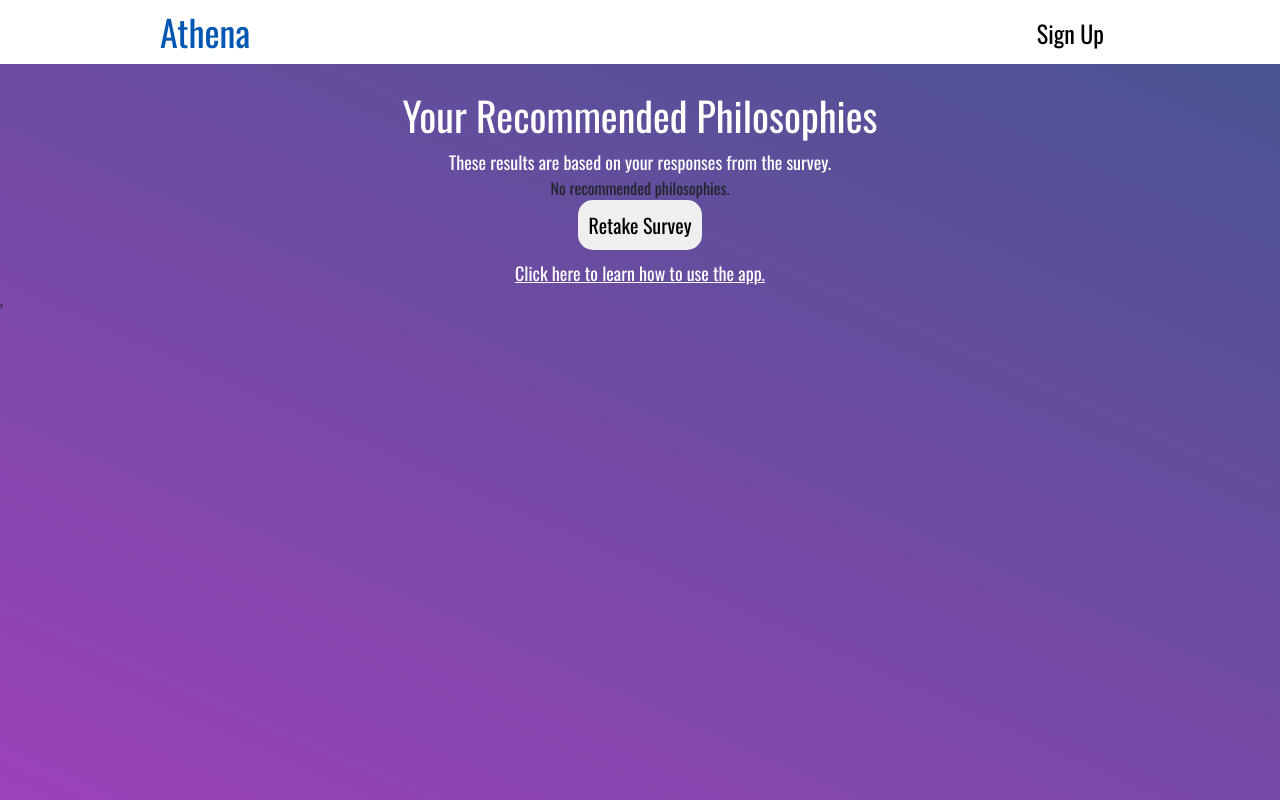
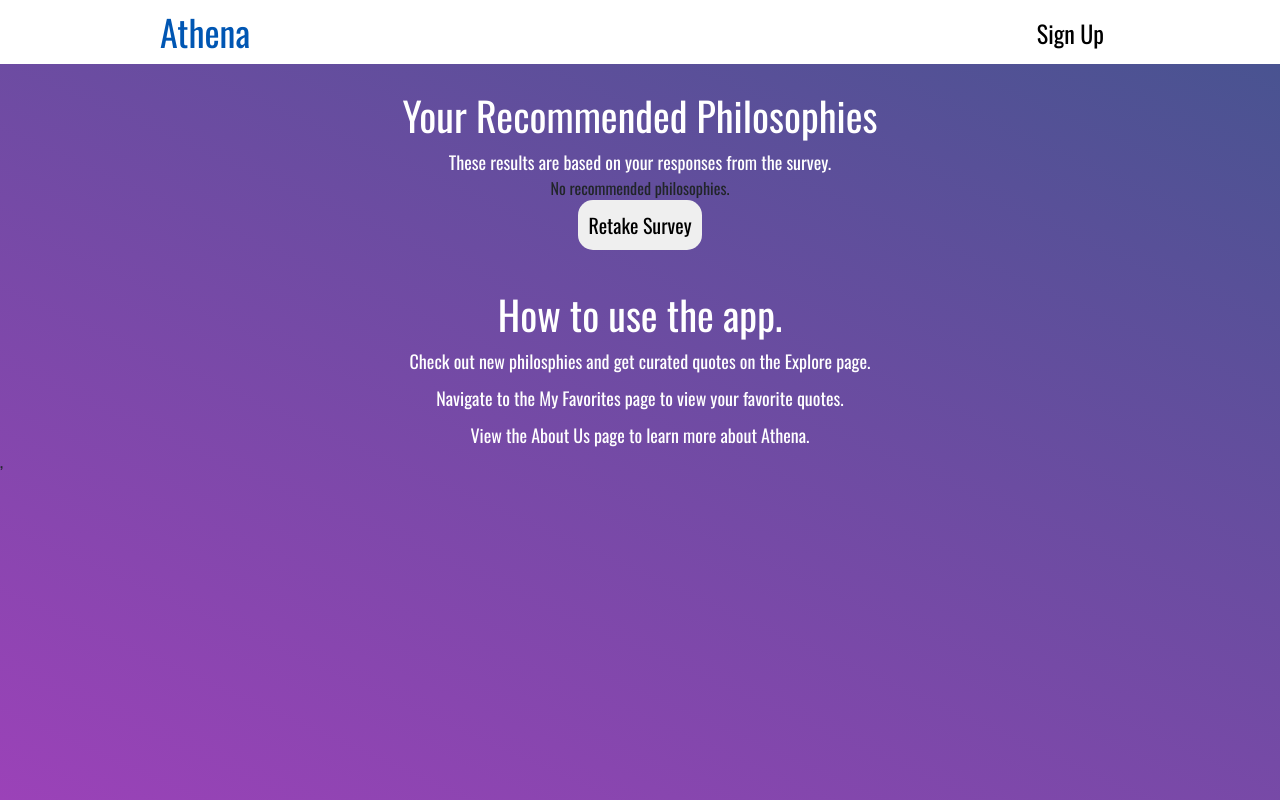
Before and after one commit to rohanrobinson/athena-frontend, a React (Create React App) app: page /results in a window 1280 px wide. Built offline with nearby package versions, Linux system fonts and the light colour scheme.

Commit message:
added basic instructions

```diff
--- a/src/Results.css
+++ b/src/Results.css
@@ -44,3 +44,8 @@
 #learn_more:hover {
     color: black;
 }
+
+#instructions {
+    color: white;
+    margin-top: 20px;
+}
--- a/src/Results.js
+++ b/src/Results.js
@@ -75,7 +75,10 @@ const Results = () => {
 
           </div>
           <button id="retake_survey" onClick={retakeSurvey}>Retake Survey</button>
-          <p id="learn_more">Click here to learn how to use the app.</p>
+          <h1 id="instructions">How to use the app.</h1>
+          <p>Check out new philosphies and get curated quotes on the Explore page.</p>
+          <p>Navigate to the My Favorites page to view your favorite quotes.</p>
+          <p>View the About Us page to learn more about Athena.</p>
         </>
       )
       }
```
